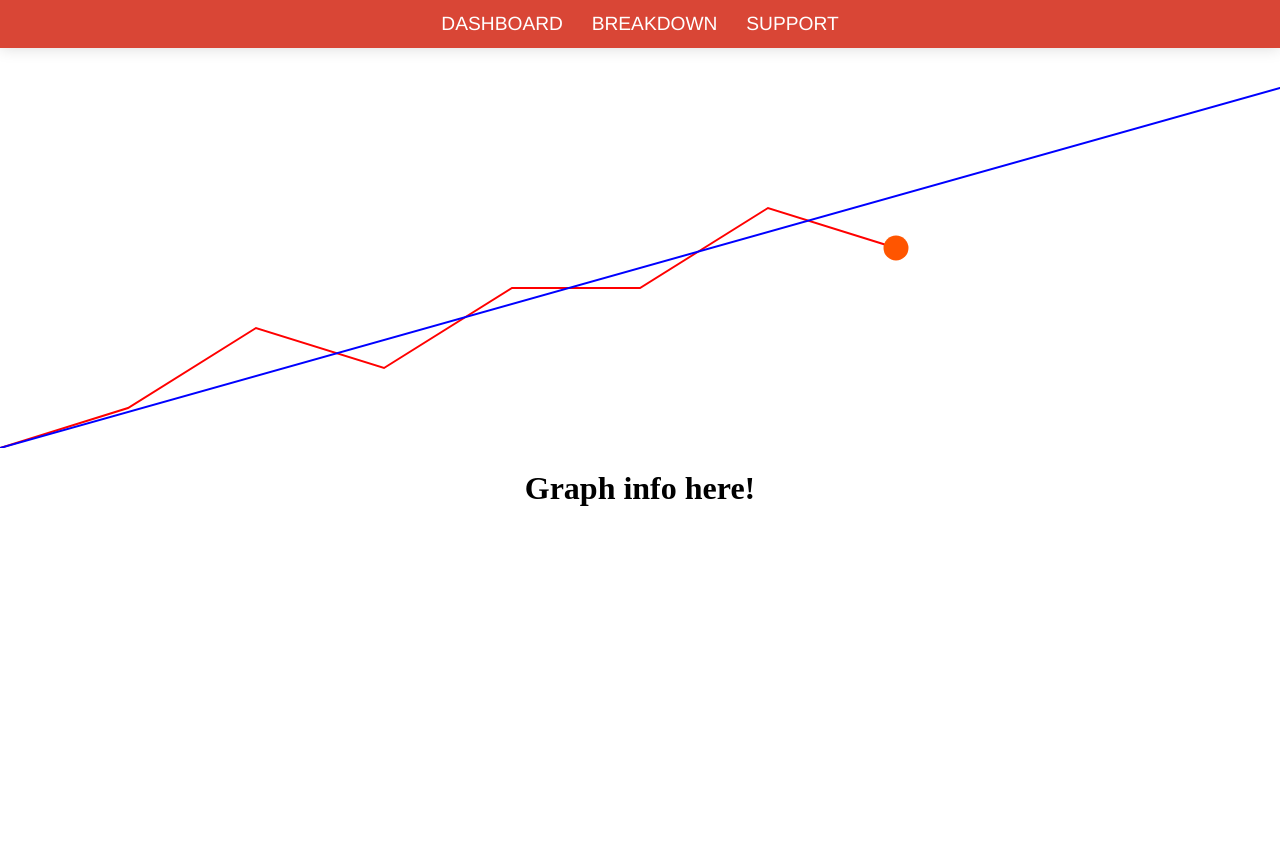
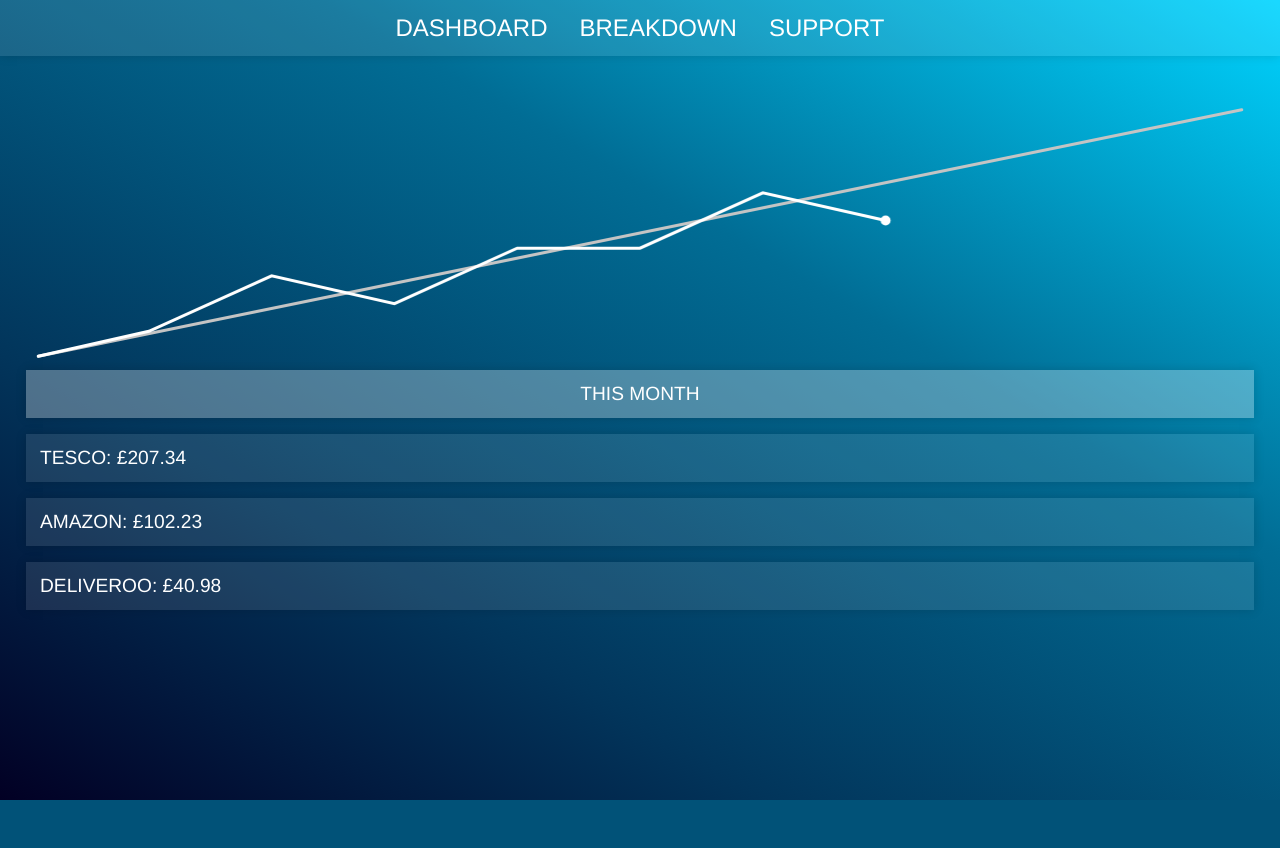
Before and after one commit to ChrisJMurdoch/DollaDolla, a PHP site: page / in a window 1280 px wide. After the commit the page ends 800 px from the top, so only its background shows below. Run offline with PHP 8.4, Linux system fonts and the light colour scheme.

Commit message:
Changed look and feel

```diff
--- a/frontend/script.js
+++ b/frontend/script.js
@@ -46,15 +46,26 @@ function render() {
     ctx.transform(1, 0, 0, -1, 0, canvas.height);
 
     ctx.lineCap = 'round';
-    ctx.lineWidth = 2;
+    ctx.lineWidth = 3;
+
+    // Projected line
+
+    ctx.strokeStyle = "#c4c4c4";
+
+    ctx.beginPath();
+
+    ctx.moveTo(1*w, 1*h);
+    ctx.lineTo(99*w, 90*h);
+
+    ctx.stroke();
 
     // Real line
 
-    ctx.strokeStyle = "#FF0000";
+    ctx.strokeStyle = "white";
 
     ctx.beginPath();
 
-    ctx.moveTo(0*w, 0*h);
+    ctx.moveTo(1*w, 1*h);
     ctx.lineTo(10*w, 10*h);
     ctx.lineTo(20*w, 30*h);
     ctx.lineTo(30*w, 20*h);
@@ -65,21 +76,10 @@ function render() {
 
     ctx.stroke();
 
-    // Projected line
-
-    ctx.strokeStyle = "#0000FF";
-
-    ctx.beginPath();
-
-    ctx.moveTo(0*w, 0*h);
-    ctx.lineTo(100*w, 90*h);
-
-    ctx.stroke();
-
     // Current marker
 
-    ctx.strokeStyle = "#FF5500";
-    ctx.lineWidth = 25;
+    ctx.strokeStyle = "white";
+    ctx.lineWidth = 10;
 
     ctx.beginPath();
 
--- a/frontend/style.css
+++ b/frontend/style.css
@@ -7,13 +7,22 @@
 }
 
 html {
+    width: 100vw;
+    height: 100vh;
     font-size: 2vh;
+    background: linear-gradient(
+        30deg,
+        rgba(2,0,36,1) 0%,
+        rgba(2,53,91,1) 29%,
+        rgba(1,109,149,1) 64%,
+        rgba(0,212,255,1) 100%
+    );
 }
 
 body {
     margin: 0px;
-    width: 100vw;
-    height: 100vh;
+    width: 100%;
+    height: calc( 100vh - 3.5rem );
 }
 
 main {
@@ -32,15 +41,15 @@ nav {
     display: flex;
     justify-content: center;
     width: 100%;
-    height: 3rem;
-    background-color: #d94636;
-    box-shadow: 0px 0px 15px rgba(0, 0, 0, 0.15);
+    height: 3.5rem;
+    background-color: rgba(255,255,255,0.1);
+    box-shadow: 0px 0px 10px rgba(0, 0, 0, 0.15);
 }
 
 nav a {
-    height: 3rem;
-    padding: 0.9rem;
-    font-size: 1.2rem;
+    height: 3.5rem;
+    padding: 1rem;
+    font-size: 1.5rem;
     text-decoration: none;
     color: white;
     font-family: Helvetica;
@@ -62,18 +71,41 @@ nav a {
 /* Tab content */
 
 #dashboard, #breakdown, #support {
-    width: 100vw;
+    width: 100%;
     height: 100%;
+    padding: 2%;
 }
 
 /* Dashboard */
 
 #dashboard canvas {
     width: 100%;
-    height: 50%;
+    height: 40%;
 }
 
 #dashboard .info {
     width: 100%;
-    height: 50%;
+    height: 60%;
+    display: flex;
+    flex-direction: column;
 }
+
+/* Insights */
+
+#dashboard .insight {
+    margin: 0.5rem 0;
+    width: 100%;
+    height: 3rem;
+    background-color: rgba(255,255,255,0.1);
+    color: white;
+    box-shadow: 0px 0px 10px rgba(0, 0, 0, 0.15);
+
+    padding: 0.9rem;
+    font-size: 1.2rem;
+    font-family: Helvetica;
+}
+
+#dashboard .insight.header {
+    text-align: center;
+    background-color: rgba(255,255,255,0.3);
+}
--- a/index.php
+++ b/index.php
@@ -34,7 +34,10 @@
             <div id="dashboard">
                 <canvas id="canvas"></canvas>
                 <div class="info">
-                    <h1>Graph info here!</h1>
+                    <div class="insight header">THIS MONTH</div>
+                    <div class="insight">TESCO: £207.34</div>
+                    <div class="insight">AMAZON: £102.23</div>
+                    <div class="insight">DELIVEROO: £40.98</div>
                 </div>
             </div>
         </div>
```
